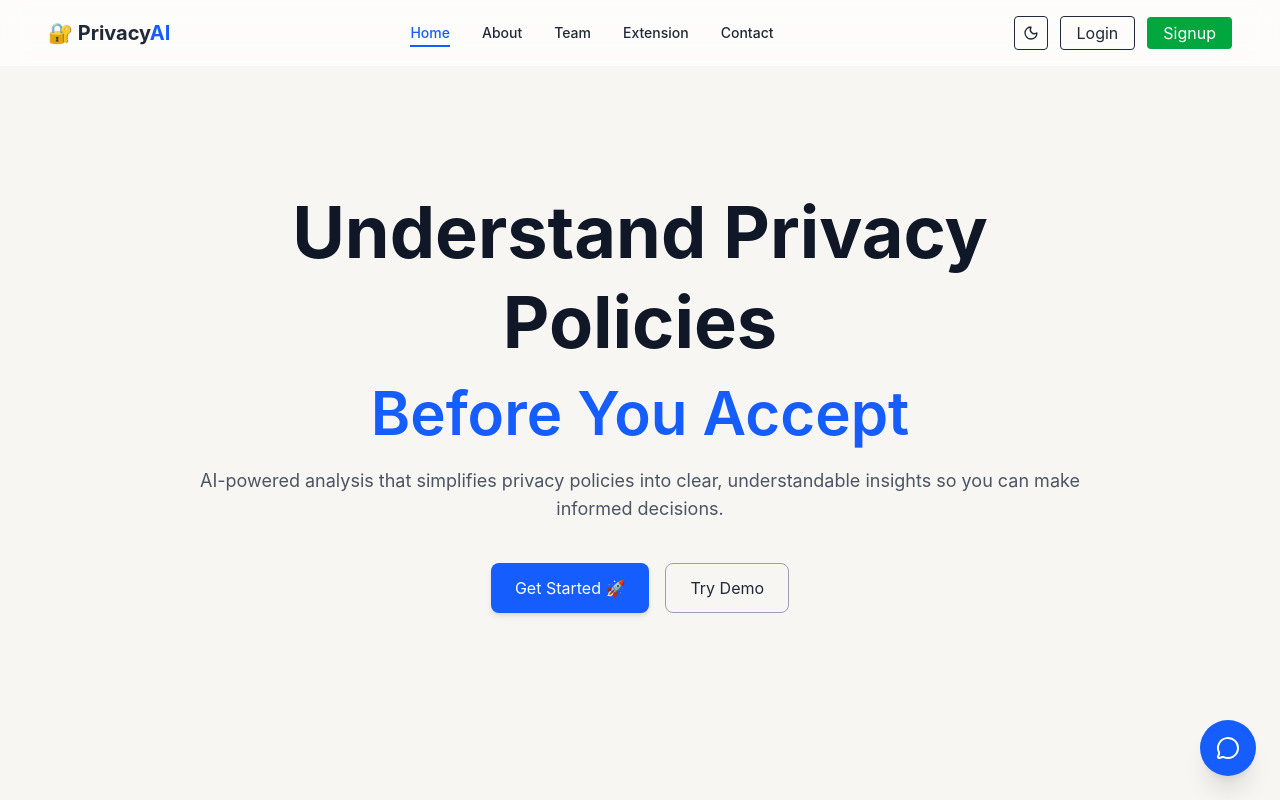
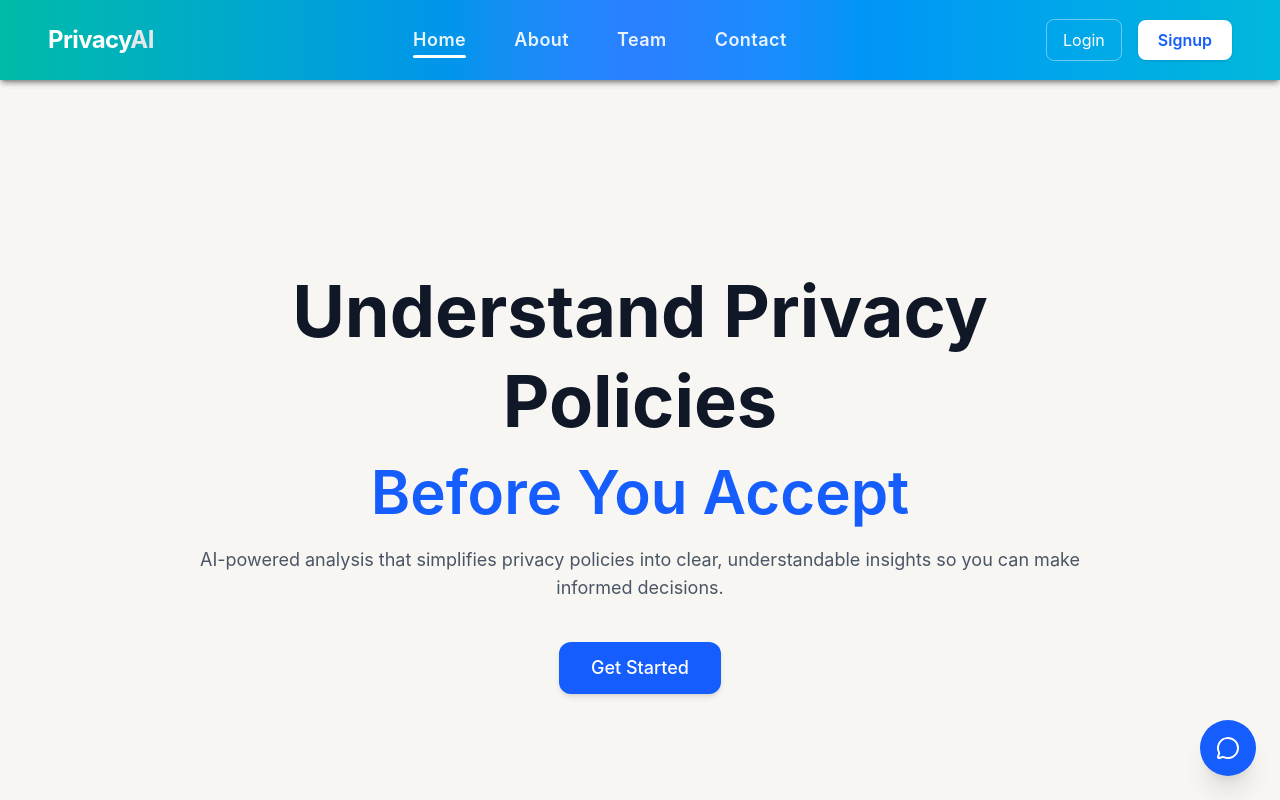
Before and after one commit to D-moc/privacy-risk-analyzer, a React (Vite) app in the folder frontend/: page / in a window 1280 px wide. Shown: the top 800 px of the page. Built offline with nearby package versions, Linux system fonts and the light colour scheme.

Commit message:
added backend and frontend

```diff
--- a/frontend/index.html
+++ b/frontend/index.html
@@ -4,7 +4,7 @@
     <meta charset="UTF-8" />
     <link rel="icon" type="image/svg+xml" href="/favicon.svg" />
     <meta name="viewport" content="width=device-width, initial-scale=1.0" />
-    <title>frontend</title>
+    <title>PrivacyAI</title>
     <link rel="stylesheet" href="./index.css">
   </head>
   <body>
--- a/frontend/src/App.jsx
+++ b/frontend/src/App.jsx
@@ -4,7 +4,7 @@ import { ToastContainer } from "react-toastify";
 import "react-toastify/dist/ReactToastify.css";
 
 import Navbar from "./components/Navbar";
-import ChatbotDrawer from "./components/ChatbotDrawer"; // 🔥 ADD THIS
+import ChatbotDrawer from "./components/ChatbotDrawer";
 
 import Home from "./pages/Home";
 import About from "./pages/About";
@@ -13,15 +13,29 @@ import Contact from "./pages/Contact";
 import Login from "./pages/Login";
 import Signup from "./pages/Signup";
 import Dashboard from "./pages/Dashboard";
+import Footer from "./components/Footer";
+
+function Divider() {
+  return (
+    <div className="w-full flex justify-center py-6">
+      <div className="h-[4px] w-2/3 rounded-full bg-gradient-to-r from-teal-400 via-blue-500 to-cyan-400 opacity-80"></div>
+    </div>
+  );
+}
 
 function AppWrapper() {
   const location = useLocation();
 
   return (
-    <>
+    <div className="bg-[#f8f6f2] min-h-screen overflow-x-hidden">
+
+      {/* NAVBAR */}
       <Navbar />
 
-      {/* 🔥 TOAST */}
+      {/* CONTENT */}
+      <div className="pt-[80px]">
+
+        {/* TOAST */}
         <ToastContainer
           position="top-right"
           autoClose={3000}
@@ -29,30 +43,54 @@ function AppWrapper() {
           theme="light"
         />
 
-      {/* 🔥 ROUTES */}
         <AnimatePresence mode="wait">
           <Routes location={location} key={location.pathname}>
 
-          {/* MAIN */}
-          <Route path="/" element={<Home />} />
-          <Route path="/about" element={<About />} />
-          <Route path="/team" element={<Team />} />
-          <Route path="/contact" element={<Contact />} />
+            {/* ONE PAGE */}
+            <Route
+              path="/"
+              element={
+                <>
+                  <section id="home">
+                    <Home />
+                  </section>
 
-          {/* AUTH */}
+                  <Divider />
+
+                  <section id="about">
+                    <About />
+                  </section>
+
+                  <Divider />
+
+                  <section id="team">
+                    <Team />
+                  </section>
+
+                  <Divider />
+
+                  <section id="contact">
+                    <Contact />
+                  </section>
+                  <Footer />
+                </>
+              }
+            />
+
+            {/* OTHER ROUTES */}
             <Route path="/login" element={<Login />} />
             <Route path="/signup" element={<Signup />} />
-
-          {/* DASHBOARD */}
             <Route path="/dashboard" element={<Dashboard />} />
 
           </Routes>
         </AnimatePresence>
 
-      {/* 🔥 FLOATING CHATBOT (GLOBAL) */}
+      </div>
+
+      {/* CHATBOT */}
       <ChatbotDrawer />
 
-    </>
+    </div>
   );
 }
 
--- a/frontend/src/components/Footer.jsx
+++ b/frontend/src/components/Footer.jsx
@@ -1,35 +1,112 @@
+import { FaEnvelope, FaGlobe, FaLinkedin, FaTwitter } from "react-icons/fa";
+
 function Footer() {
+
+  const scrollTo = (id) => {
+    document.getElementById(id)?.scrollIntoView({
+      behavior: "smooth",
+    });
+  };
+
   return (
-    <footer className="bg-white border-t mt-10">
-      <div className="max-w-6xl mx-auto px-6 py-8 grid md:grid-cols-3 gap-6 text-gray-600">
+    <footer className="bg-gradient-to-r from-gray-50 to-gray-100 border-t mt-16">
 
+      <div className="max-w-6xl mx-auto px-6 py-12 grid md:grid-cols-3 gap-10 text-gray-600">
+
+        {/* BRAND */}
         <div>
-          <h2 className="font-bold text-lg text-gray-800">PrivacyAI</h2>
-          <p className="mt-2 text-sm">
-            Making privacy policies simple and understandable using AI.
+          <h2 className="text-2xl font-bold text-gray-900">
+            Privacy<span className="text-blue-600">AI</span>
+          </h2>
+
+          <p className="mt-3 text-sm leading-relaxed">
+            Making privacy policies simple, transparent, and understandable
+            using AI-powered insights.
           </p>
         </div>
 
+        {/* LINKS */}
         <div>
-          <h3 className="font-semibold text-gray-800">Quick Links</h3>
-          <ul className="mt-2 space-y-1">
-            <li>Home</li>
-            <li>About</li>
-            <li>Extension</li>
-            <li>Contact</li>
+          <h3 className="font-semibold text-gray-900 mb-3">Quick Links</h3>
+
+          <ul className="space-y-2 text-sm">
+
+            <li
+              onClick={() => scrollTo("home")}
+              className="hover:text-blue-600 cursor-pointer transition"
+            >
+              Home
+            </li>
+
+            <li
+              onClick={() => scrollTo("about")}
+              className="hover:text-blue-600 cursor-pointer transition"
+            >
+              About
+            </li>
+
+            <li
+              onClick={() => scrollTo("team")}
+              className="hover:text-blue-600 cursor-pointer transition"
+            >
+              Team
+            </li>
+
+            <li
+              onClick={() => scrollTo("contact")}
+              className="hover:text-blue-600 cursor-pointer transition"
+            >
+              Contact
+            </li>
+
           </ul>
         </div>
 
+        {/* CONTACT */}
         <div>
-          <h3 className="font-semibold text-gray-800">Contact</h3>
-          <p className="mt-2 text-sm">privacyai@email.com</p>
+          <h3 className="font-semibold text-gray-900 mb-3">Contact</h3>
+
+          <div className="flex items-center gap-2 text-sm hover:text-blue-600 transition cursor-pointer">
+            <FaEnvelope />
+            <a href="mailto:privacyai@email.com">
+              privacyai@email.com
+            </a>
+          </div>
+
+          <div className="flex items-center gap-2 text-sm mt-3 hover:text-blue-600 transition cursor-pointer">
+            <FaGlobe />
+            <a href="#" target="_blank" rel="noreferrer">
+              www.privacyai.com
+            </a>
+          </div>
+
+          {/* SOCIAL */}
+          <div className="flex gap-5 mt-5 text-lg">
+
+            <a href="#" target="_blank" rel="noreferrer">
+              <FaLinkedin className="hover:text-blue-600 hover:scale-110 transition" />
+            </a>
+
+            <a href="#" target="_blank" rel="noreferrer">
+              <FaTwitter className="hover:text-blue-600 hover:scale-110 transition" />
+            </a>
+
+          </div>
         </div>
 
       </div>
 
-      <div className="text-center text-sm text-gray-400 pb-4">
-        © 2026 PrivacyAI. All rights reserved.
+      {/* DIVIDER */}
+      <div className="w-full flex justify-center">
+        <div className="h-[2px] w-2/3 bg-gradient-to-r from-teal-400 via-blue-500 to-cyan-400 opacity-60"></div>
       </div>
+
+      {/* COPYRIGHT */}
+      <div className="text-center text-sm text-gray-500 py-6">
+        © 2026{" "}
+        <span className="font-semibold text-gray-800">PrivacyAI</span>. All rights reserved.
+      </div>
+
     </footer>
   );
 }
--- a/frontend/src/components/Navbar.jsx
+++ b/frontend/src/components/Navbar.jsx
@@ -1,191 +1,145 @@
-import { useContext, useState, useEffect } from "react";
-import { useNavigate, useLocation } from "react-router-dom";
-import { AppContext } from "../context/AppContext";
-import { Sun, Moon, Menu, X } from "lucide-react";
+import { useState, useEffect } from "react";
+import { useNavigate } from "react-router-dom";
+import { Menu, X } from "lucide-react";
 
 function Navbar() {
-  const { theme, setTheme } = useContext(AppContext);
   const [open, setOpen] = useState(false);
-  const [scrolled, setScrolled] = useState(false);
   const [user, setUser] = useState(null);
+  const [active, setActive] = useState("home");
 
   const navigate = useNavigate();
-  const location = useLocation();
 
-  // 🔥 Scroll effect
+  // LOAD USER
+  useEffect(() => {
+    const token = localStorage.getItem("token");
+    const email = localStorage.getItem("userEmail");
+    if (token && email) setUser(email);
+  }, []);
+
+  const handleLogout = () => {
+    localStorage.clear();
+    setUser(null);
+    navigate("/login");
+  };
+
+  // SCROLL TO SECTION
+  const scrollTo = (id) => {
+    document.getElementById(id)?.scrollIntoView({
+      behavior: "smooth",
+    });
+  };
+
+  // 🔥 ACTIVE SECTION DETECTION
   useEffect(() => {
     const handleScroll = () => {
-      setScrolled(window.scrollY > 30);
+      const sections = ["home", "about", "team", "contact"];
+
+      let current = "home";
+
+      sections.forEach((id) => {
+        const section = document.getElementById(id);
+        if (section) {
+          const top = section.offsetTop - 120;
+          if (window.scrollY >= top) {
+            current = id;
+          }
+        }
+      });
+
+      setActive(current);
     };
 
     window.addEventListener("scroll", handleScroll);
     return () => window.removeEventListener("scroll", handleScroll);
   }, []);
 
-  // 🔥 LOAD USER FROM LOCAL STORAGE
-  useEffect(() => {
-    const token = localStorage.getItem("token");
-    const email = localStorage.getItem("userEmail");
+  return (
+    <nav className="fixed top-0 left-0 right-0 w-full z-50 bg-gradient-to-r from-teal-500 via-blue-500 to-cyan-500 shadow-md">
 
-    if (token && email) {
-      setUser(email);
-    }
-  }, []);
-
-  // 🔥 LOGOUT
-  const handleLogout = () => {
-    localStorage.removeItem("token");
-    localStorage.removeItem("userEmail");
-
-    setUser(null);
-    navigate("/login");
-  };
-
-  // 🔥 Active route
-  const isActive = (path) => location.pathname === path;
-
-  return (
-    <nav
-      className={`fixed top-0 w-full z-50 transition-all duration-300 ${
-        scrolled
-          ? "bg-white shadow-md border-b"
-          : "bg-white/70 backdrop-blur-md"
-      }`}
-    >
-      <div className="max-w-7xl mx-auto px-6 md:px-12 py-4 flex justify-between items-center">
+      <div className="w-full px-6 md:px-12 h-[80px] flex justify-between items-center">
 
         {/* LOGO */}
         <div
-          onClick={() => navigate("/")}
-          className="text-xl font-bold cursor-pointer"
+          onClick={() => scrollTo("home")}
+          className="text-2xl font-bold cursor-pointer tracking-tight text-white"
         >
-          🔐 Privacy<span className="text-blue-600">AI</span>
+          Privacy<span className="text-gray-200">AI</span>
         </div>
 
-        {/* DESKTOP MENU */}
-        <div className="hidden md:flex gap-8">
+        {/* MENU */}
+        <div className="hidden md:flex gap-12 items-center">
 
-          <NavItem label="Home" path="/" navigate={navigate} active={isActive("/")} />
-          <NavItem label="About" path="/about" navigate={navigate} active={isActive("/about")} />
-          <NavItem label="Team" path="/team" navigate={navigate} active={isActive("/team")} />
-          <NavItem label="Extension" path="/extension" navigate={navigate} active={isActive("/extension")} />
-          <NavItem label="Contact" path="/contact" navigate={navigate} active={isActive("/contact")} />
+          <NavItem label="Home" id="home" active={active} onClick={scrollTo} />
+          <NavItem label="About" id="about" active={active} onClick={scrollTo} />
+          <NavItem label="Team" id="team" active={active} onClick={scrollTo} />
+          <NavItem label="Contact" id="contact" active={active} onClick={scrollTo} />
 
         </div>
 
-        {/* RIGHT SIDE */}
-        <div className="hidden md:flex items-center gap-3">
-
-          {/* THEME */}
-          <button
-            onClick={() =>
-              setTheme(theme === "dark" ? "light" : "dark")
-            }
-            className="p-2 border rounded hover:bg-gray-100 transition"
-          >
-            {theme === "dark" ? <Sun size={16} /> : <Moon size={16} />}
-          </button>
+        {/* RIGHT */}
+        <div className="hidden md:flex items-center gap-4">
 
           {!user ? (
             <>
-              {/* LOGIN */}
               <button
                 onClick={() => navigate("/login")}
-                className="px-4 py-1 border rounded hover:bg-gray-100 transition"
+                className="px-4 py-2 rounded-lg border border-white/40 text-white hover:bg-white/20 transition"
               >
                 Login
               </button>
 
-              {/* SIGNUP */}
               <button
                 onClick={() => navigate("/signup")}
-                className="px-4 py-1 bg-green-600 text-white rounded hover:bg-green-700 transition"
+                className="px-5 py-2 rounded-lg bg-white text-blue-600 font-semibold shadow hover:scale-105 transition"
               >
                 Signup
               </button>
             </>
           ) : (
             <>
-              {/* USER EMAIL */}
-              <span className="text-sm font-medium text-gray-700">
+              <span className="text-sm font-medium text-white">
                 {user}
               </span>
 
-              {/* LOGOUT */}
               <button
                 onClick={handleLogout}
-                className="px-4 py-1 bg-red-500 text-white rounded hover:bg-red-600 transition"
+                className="px-4 py-2 rounded-lg bg-red-500 text-white hover:bg-red-600 transition"
               >
                 Logout
               </button>
             </>
           )}
-
         </div>
 
-        {/* MOBILE BUTTON */}
-        <button onClick={() => setOpen(!open)} className="md:hidden">
+        {/* MOBILE */}
+        <button
+          onClick={() => setOpen(!open)}
+          className="md:hidden text-white"
+        >
           {open ? <X /> : <Menu />}
         </button>
-
       </div>
-
-      {/* MOBILE MENU */}
-      {open && (
-        <div className="md:hidden px-6 pb-4 flex flex-col gap-4 bg-white border-t">
-
-          <MobileItem label="Home" onClick={() => navigate("/")} />
-          <MobileItem label="About" onClick={() => navigate("/about")} />
-          <MobileItem label="Team" onClick={() => navigate("/team")} />
-          <MobileItem label="Extension" onClick={() => navigate("/extension")} />
-          <MobileItem label="Contact" onClick={() => navigate("/contact")} />
-
-          {!user ? (
-            <>
-              <MobileItem label="Login" onClick={() => navigate("/login")} />
-              <MobileItem label="Signup" onClick={() => navigate("/signup")} />
-            </>
-          ) : (
-            <>
-              <span className="text-sm text-gray-600">{user}</span>
-              <MobileItem label="Logout" onClick={handleLogout} />
-            </>
-          )}
-
-        </div>
-      )}
     </nav>
   );
 }
 
-/* NAV ITEM */
-function NavItem({ label, path, navigate, active }) {
+/* 🔥 NAV ITEM */
+function NavItem({ label, id, active, onClick }) {
+  const isActive = active === id;
+
   return (
     <button
-      onClick={() => navigate(path)}
-      className="relative text-sm font-medium"
-    >
-      <span className={active ? "text-blue-600" : "hover:text-blue-600 transition"}>
-        {label}
-      </span>
-
-      <span
-        className={`absolute left-0 -bottom-1 h-[2px] bg-blue-600 transition-all duration-300 ${
-          active ? "w-full" : "w-0 hover:w-full"
-        }`}
-      ></span>
-    </button>
-  );
-}
-
-/* MOBILE ITEM */
-function MobileItem({ label, onClick }) {
-  return (
-    <button
-      onClick={onClick}
-      className="text-left hover:text-blue-600 transition"
+      onClick={() => onClick(id)}
+      className="relative text-lg font-semibold tracking-wide text-white/90 hover:text-white transition"
     >
       {label}
+
+      {/* 🔥 UNDERLINE (FIXED + ACTIVE) */}
+      <span
+        className={`absolute left-0 -bottom-1 h-[3px] w-full bg-white rounded-full origin-left transform transition-transform duration-300 ${
+          isActive ? "scale-x-100" : "scale-x-0"
+        }`}
+      />
     </button>
   );
 }
--- a/frontend/src/context/AppContext.jsx
+++ b/frontend/src/context/AppContext.jsx
@@ -1,32 +1,22 @@
-import { createContext, useState, useEffect } from "react";
+import { createContext, useState } from "react";
 
 export const AppContext = createContext();
 
 function AppProvider({ children }) {
-  const [theme, setTheme] = useState("light");
+
+  // 🌐 Language state
   const [language, setLanguage] = useState("en");
 
-  // 🔥 ADD THIS
+  // 📊 Analysis data state
   const [analysisData, setAnalysisData] = useState(null);
-
-  // 🌙 THEME HANDLING
-  useEffect(() => {
-    if (theme === "dark") {
-      document.documentElement.classList.add("dark");
-    } else {
-      document.documentElement.classList.remove("dark");
-    }
-  }, [theme]);
 
   return (
     <AppContext.Provider
       value={{
-        theme,
-        setTheme,
         language,
         setLanguage,
-        analysisData,       // 🔥 NEW
-        setAnalysisData     // 🔥 NEW
+        analysisData,
+        setAnalysisData,
       }}
     >
       {children}
--- a/frontend/src/index.css
+++ b/frontend/src/index.css
@@ -1,17 +1,23 @@
 @import "tailwindcss";
 
-/* RESET + BASE */
+* {
+  transition: background-color 0.3s ease, color 0.3s ease;
+}
+
 html,
 body {
   margin: 0;
   padding: 0;
   scroll-behavior: smooth;
   font-family: "Inter", "Georgia", serif;
-  background-color: #f8f6f2;
-  color: #1f2937;
+  overflow-x: hidden;
 }
 
-/* ================= NAVBAR HOVER ================= */
+
+html {
+  background-color: #f8f6f2;
+}
+
 .nav-link {
   position: relative;
   transition: color 0.3s ease;
@@ -36,12 +42,10 @@ body {
   width: 100%;
 }
 
-/* ================= BUTTON TRANSITIONS ================= */
 button {
   transition: all 0.25s ease;
 }
 
-/* ================= SMOOTH FADE ANIMATION ================= */
 @keyframes fadeIn {
   from {
     opacity: 0;
@@ -57,13 +61,12 @@ button {
   animation: fadeIn 0.3s ease;
 }
 
-/* ================= SECTION SPACING FIX ================= */
-/* Prevent navbar overlap when scrolling */
+/* section */
 section {
-  scroll-margin-top: 90px;
+  scroll-margin-top: 80px;
 }
 
-/* ================= INPUT + TEXTAREA ================= */
+/* input */
 input,
 textarea,
 select {
@@ -77,13 +80,13 @@ select:focus {
   border-color: #2563eb;
 }
 
-/* ================= SCROLLBAR (OPTIONAL CLEAN UI) ================= */
+/* Scrollbar */
 ::-webkit-scrollbar {
   width: 8px;
 }
 
 ::-webkit-scrollbar-track {
-  background: #f3f4f6;
+  background: #f8f6f2;
 }
 
 ::-webkit-scrollbar-thumb {
--- a/frontend/src/pages/Home.jsx
+++ b/frontend/src/pages/Home.jsx
@@ -5,8 +5,10 @@ function Home() {
   const navigate = useNavigate();
 
   return (
-    <div className="bg-[#f8f6f2] min-h-screen text-gray-800 flex items-center justify-center px-6">
-
+    <section
+      id="home"
+      className="bg-[#f8f6f2] min-h-screen flex items-center justify-center px-6"
+    >
       <div className="text-center max-w-4xl">
 
         {/* MAIN HEADING */}
@@ -40,28 +42,23 @@ function Home() {
           understandable insights so you can make informed decisions.
         </motion.p>
 
-        {/* BUTTONS */}
+        {/* CTA BUTTON */}
         <motion.div
           initial={{ opacity: 0 }}
           animate={{ opacity: 1 }}
           transition={{ delay: 0.6 }}
-          className="mt-10 flex justify-center gap-4 flex-wrap"
+          className="mt-10 flex justify-center"
         >
           <button
             onClick={() => navigate("/dashboard")}
-            className="bg-blue-600 text-white px-6 py-3 rounded-lg shadow-md hover:bg-blue-700 transition"
+            className="bg-blue-600 text-white px-8 py-3 rounded-xl shadow-md hover:bg-blue-700 transition text-lg font-medium"
           >
-            Get Started 🚀
-          </button>
-
-          <button className="border border-gray-400 px-6 py-3 rounded-lg hover:bg-gray-100 transition">
-            Try Demo
+            Get Started
           </button>
         </motion.div>
 
       </div>
-
-    </div>
+    </section>
   );
 }
 
```
Also changed, not shown: frontend/src/components/ChatbotDrawer.jsx (+24 -73 lines), frontend/src/main.jsx (+4 -4 lines), frontend/src/pages/Dashboard.jsx (+38 -72 lines), frontend/src/pages/Divider.jsx (added, +9 -0 lines). Lines whose indentation alone changed are shown as unchanged.
